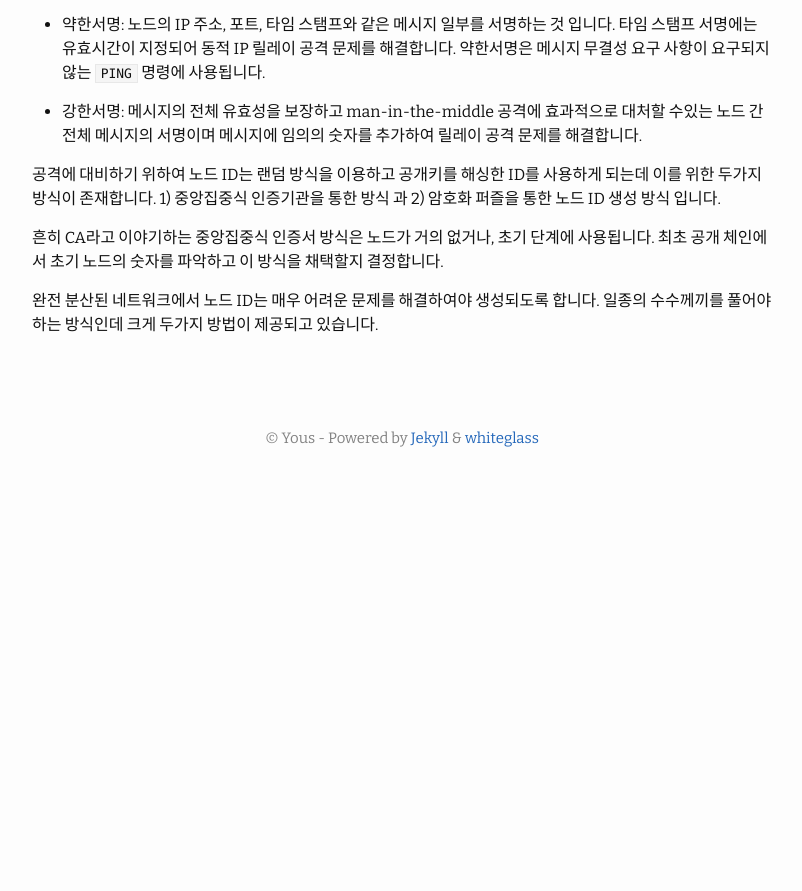
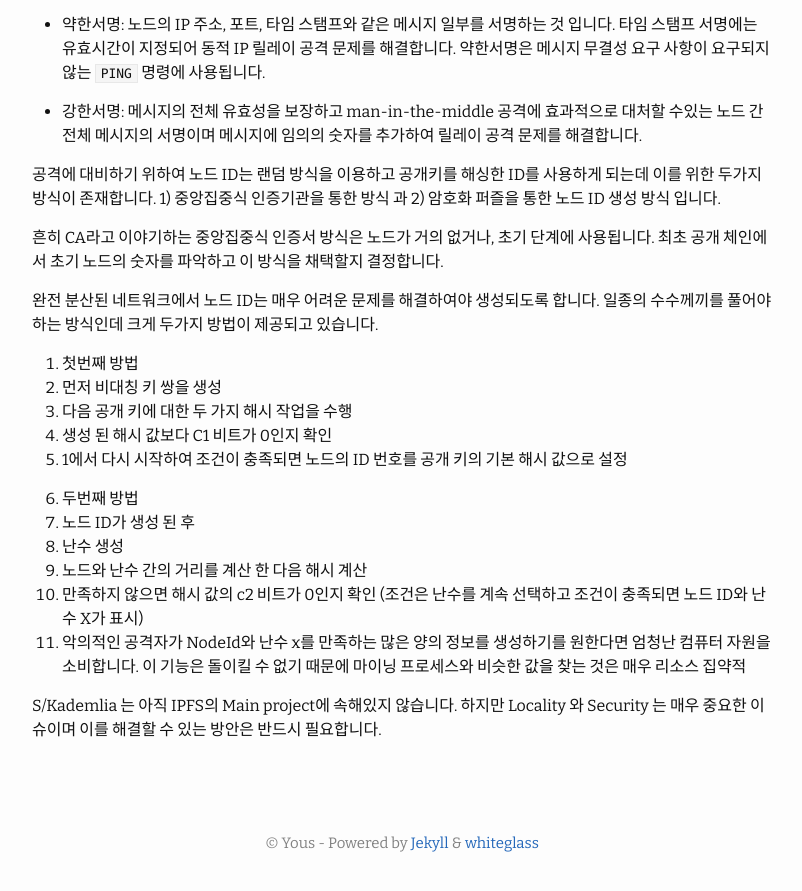
Before and after one commit to uni2u/uni2u.github.io, a Jekyll site: the page built from _posts/2018-09-18-IPFS06.md, in a window 1280 px wide and 900 px high, scrolled down 8244 px. Shown: the top 891 px of the window, without its empty margins (238-1040 px from the left). Built offline with Jekyll 4.4.1, drawn with Linux system fonts in a browser that asks for light colours; before the commit the page ends 8739 px from its top, so only the background shows below that.

Commit message:
kademlia

```diff
--- a/_posts/2018-09-18-IPFS06.md
+++ b/_posts/2018-09-18-IPFS06.md
@@ -158,3 +158,18 @@ S/Kademlia는 악의적 공격에 대비해 두가지 중요한 방식으로 Kad
 흔히 CA라고 이야기하는 중앙집중식 인증서 방식은 노드가 거의 없거나, 초기 단계에 사용됩니다. 최초 공개 체인에서 초기 노드의 숫자를 파악하고 이 방식을 채택할지 결정합니다.
 
 완전 분산된 네트워크에서 노드 ID는 매우 어려운 문제를 해결하여야 생성되도록 합니다. 일종의 수수께끼를 풀어야하는 방식인데 크게 두가지 방법이 제공되고 있습니다.
+
+1. 첫번째 방법
+  1. 먼저 비대칭 키 쌍을 생성
+  2. 다음 공개 키에 대한 두 가지 해시 작업을 수행
+  3. 생성 된 해시 값보다 C1 비트가 0인지 확인
+  4. 1에서 다시 시작하여 조건이 충족되면 노드의 ID 번호를 공개 키의 기본 해시 값으로 설정
+
+2. 두번째 방법
+  1. 노드 ID가 생성 된 후
+  2. 난수 생성
+  3. 노드와 난수 간의 거리를 계산 한 다음 해시 계산
+  4. 만족하지 않으면 해시 값의 c2 비트가 0인지 확인 (조건은 난수를 계속 선택하고 조건이 충족되면 노드 ID와 난수 X가 표시)
+  5. 악의적인 공격자가 NodeId와 난수 x를 만족하는 많은 양의 정보를 생성하기를 원한다면 엄청난 컴퓨터 자원을 소비합니다. 이 기능은 돌이킬 수 없기 때문에 마이닝 프로세스와 비슷한 값을 찾는 것은 매우 리소스 집약적
+
+S/Kademlia 는 아직 IPFS의 Main project에 속해있지 않습니다. 하지만 Locality 와 Security 는 매우 중요한 이슈이며 이를 해결할 수 있는 방안은 반드시 필요합니다.
```
